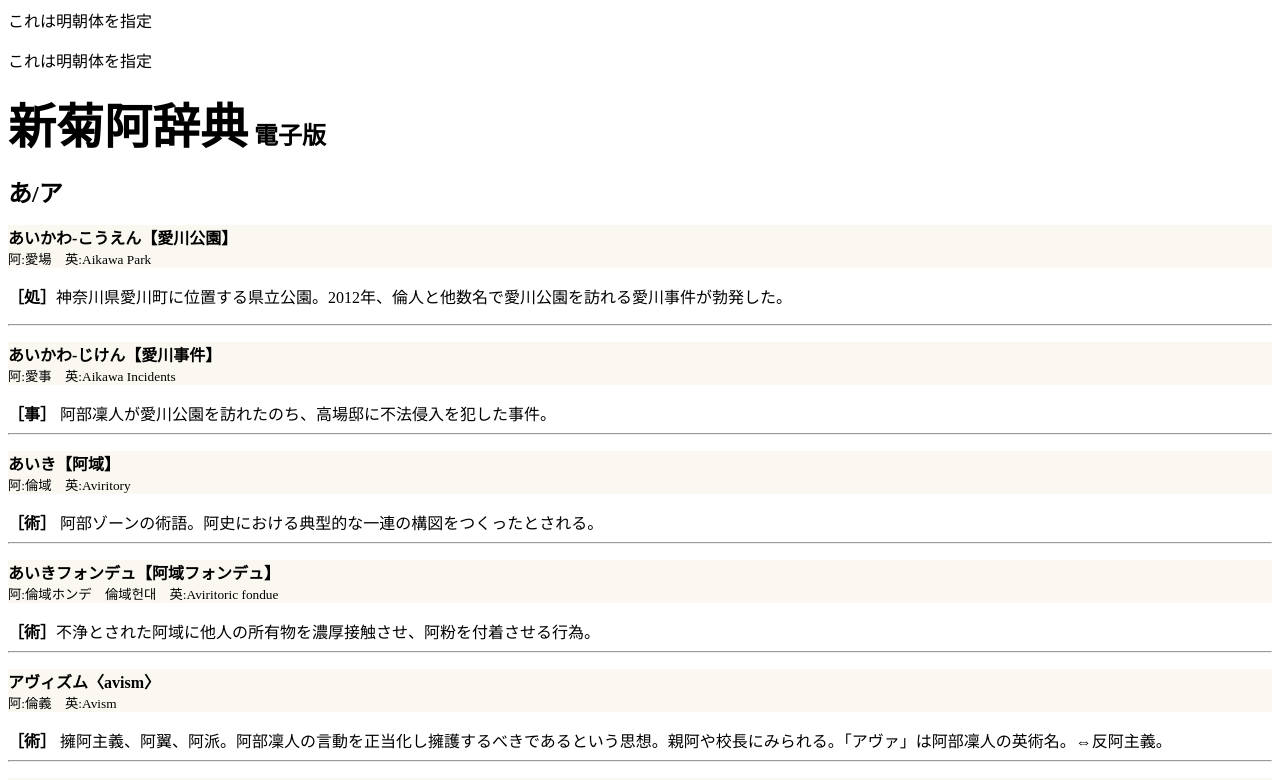
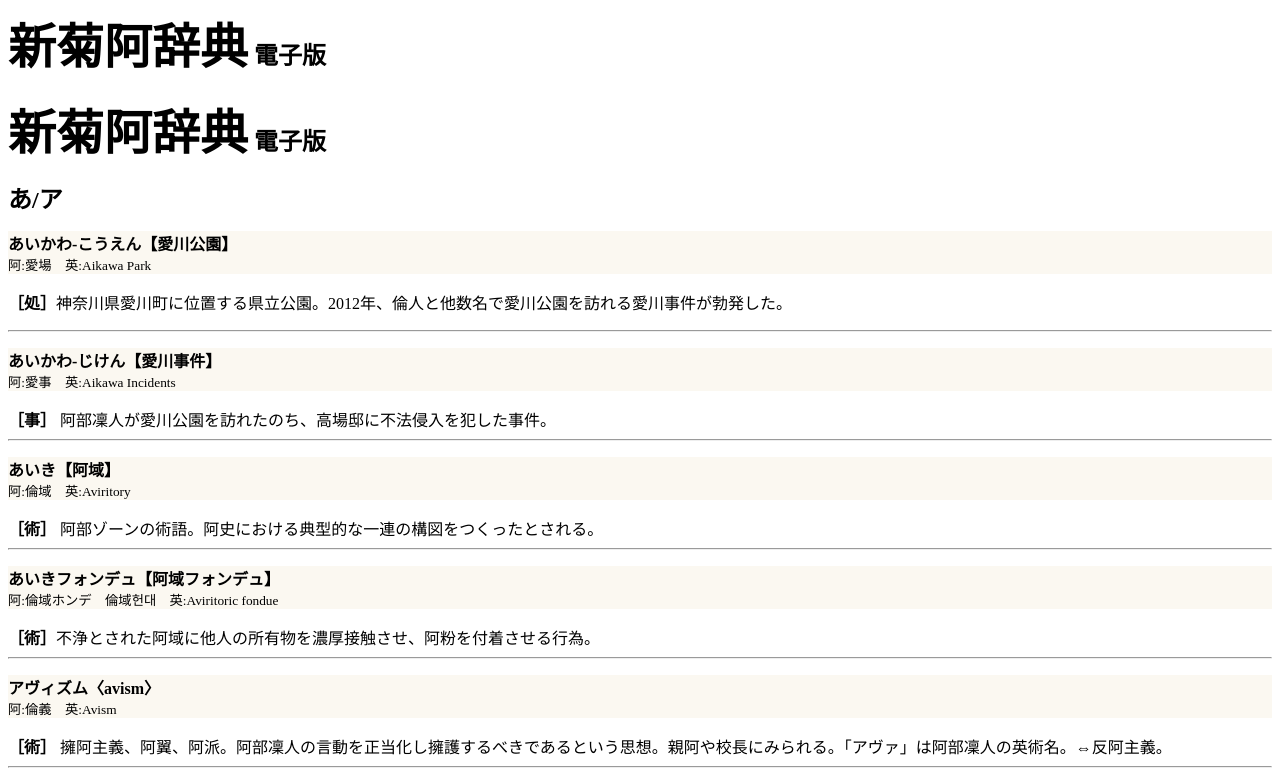
Before and after one commit to acs-ed/avirytionary, a plain HTML site: page index.html in a window 1280 px wide. Shown: the top 780 px of the page. Drawn offline with Linux system fonts and the light colour scheme.

Commit message:
Update index.html

```diff
--- a/index.html
+++ b/index.html
@@ -1,10 +1,9 @@
 <body bgcolor="ffffff">
 <link rel="apple-touch-icon" href="apple-touch-icon180.png" sizes="180x180">
 
-<p><font face="ＭＳ Ｐ明朝,ＭＳ 明朝">これは明朝体を指定</font></p>
-    <p><font face="sans-serif">これは明朝体を指定</font></p>
 
 <title>大菊阿辞典 電子版</title>
+        <b><p style="background-color:#ffffff;" ><font size="15"><font face="sans-serif">新菊阿辞典</font></font><font size="5"> 電子版</font></b><br>
     <b><p style="background-color:#ffffff;" ><font size="15">新菊阿辞典</font><font size="5"> 電子版</font></b><br>
 <form>
 <font size="5"><b>あ/ア</font></b>
```
